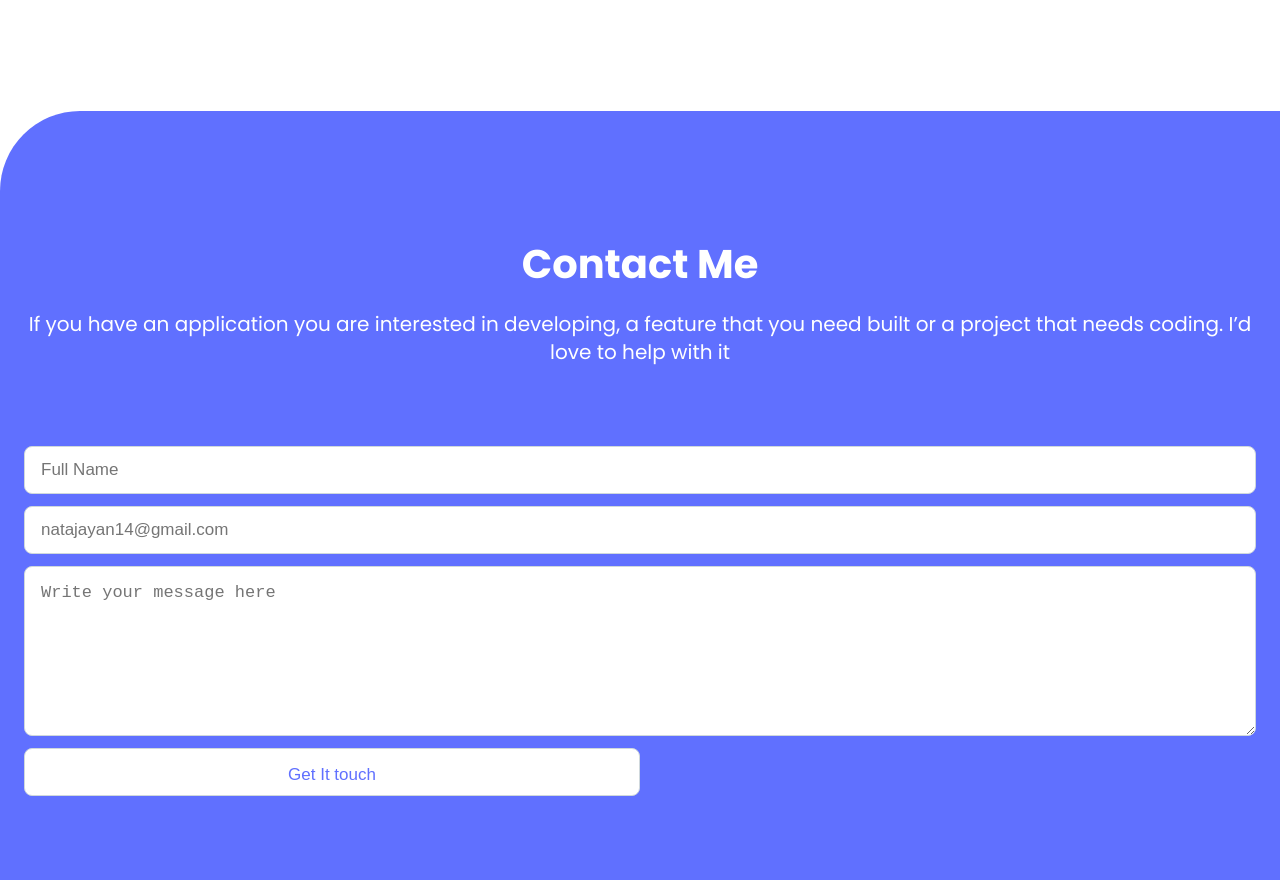
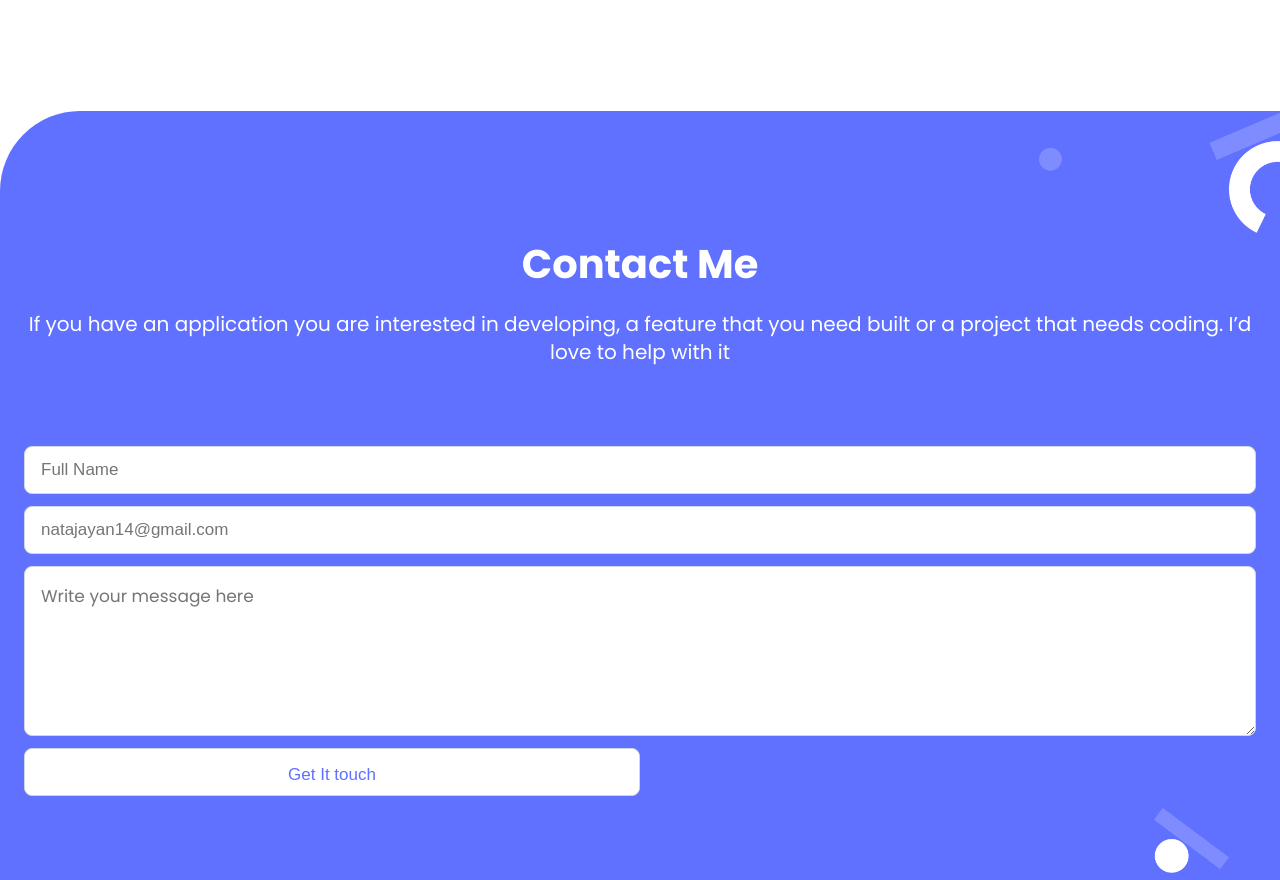
Before and after one commit to GoddessNgozi/Portfolio, a website: page index.html in a window 1280 px wide. Shown: the part 4491-5371 px from the top of the page. Drawn offline with Linux system fonts and the light colour scheme.

Commit message:
Background image and some css added

```diff
--- a/style.css
+++ b/style.css
@@ -457,6 +457,23 @@ header {
   font: normal normal 500 20px 'Poppins', sans-serif;
 }
 
+/* .contact-form::before {
+  content: "";
+  position: absolute;
+  background-color: #6070ff;
+  background-image: url("images/contact-form-image.png");
+  background-size: contain;
+  background-position: right;
+  background-origin: content-box;
+  background-repeat: no-repeat;
+  border-top-left-radius: 5rem;
+  top: 0;
+  left: 0;
+  width: 100%;
+  height: 100%;
+  z-index: -1;
+} */
+
 .contact-form {
   display: flex;
   flex-direction: column;
@@ -464,6 +481,10 @@ header {
   padding: 24px;
   align-items: center;
   background: #6070FF;
+  background-image: url("images/contact-form-image.png");
+  background-position: right;
+  background-size: contain;
+  background-repeat: no-repeat;
   border-radius:80px 0px 0px 0px;
 }
 
@@ -507,6 +528,7 @@ form input{
   font-size: 17px;
 }
 form textarea{
+  font-family: 'Poppins';
   background: #FFFFFF;
   border: 1px solid #CFD8DC;
   border-radius: 8px;
```
Also changed, not shown: images/contact-form-shapes.png (added).
